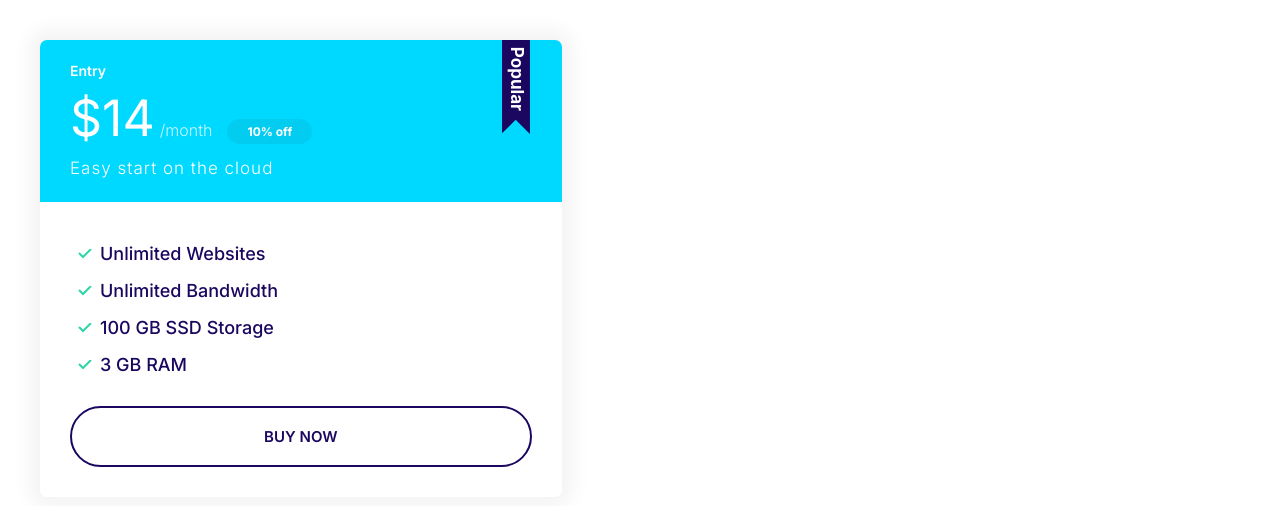
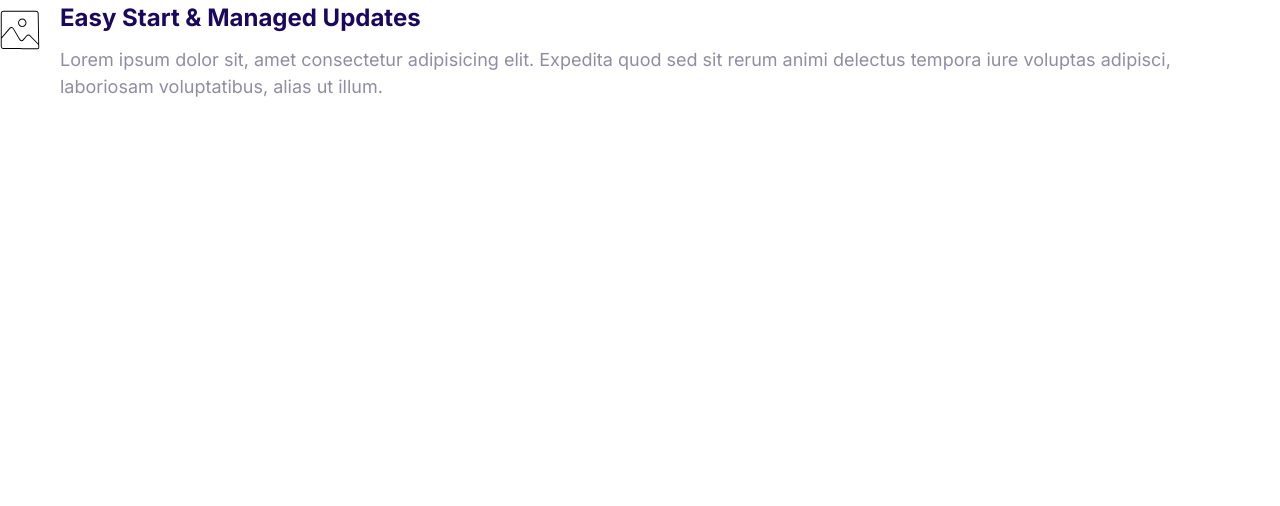
Before and after one commit to odman18/Moshify, a plain HTML site: page index.html in a window 1280 px wide. Drawn offline with Linux system fonts and the light colour scheme.

Commit message:
Implementing media component.

```diff
--- a/css/style.css
+++ b/css/style.css
@@ -306,6 +306,18 @@ font-size: 6rem;
         }
         .plan .item__list{
             font-weight: 500;
-            margin-bottom: 1rem;
         }
 }
+/*Media*/
+.media{
+    display: flex;
+}
+.media__title{
+    margin-top: 0;
+}
+.media__body{
+    margin: 0 2rem;
+}
+.media__image{
+    margin-top: 1rem;
+}
--- a/index.html
+++ b/index.html
@@ -15,26 +15,19 @@
     <title>Document</title>
   </head>
   <body>
-    <div style="width: 47%; padding: 4rem">
-      <div class="plan plan--popular">
-        <div class="card card--secondary">
-          <header class="card__header">
-            <h3 class="plan__name">Entry</h3>
-            <span class="plan__price">$14</span>
-            <span class="plan__billing-cycle">/month</span>
-            <span class="badge badge--secondary badge--small">10% off</span>
-            <span class="plan__description">Easy start on the cloud</span>
-          </header>
-          <div class="card__body">
-            <ul class="list list--tick">
-              <li class="item__list">Unlimited Websites</li>
-              <li class="item__list">Unlimited Bandwidth</li>
-              <li class="item__list">100 GB SSD Storage</li>
-              <li class="item__list">3 GB RAM</li>
-            </ul>
-            <button class="btn btn--outline btn--block">Buy Now</button>
-          </div>
-        </div>
+    <div class="media">
+      <div class="media__image">
+        <svg class="icon">
+          <use xlink:href="images/sprite.svg#snap"></use>
+        </svg>
+      </div>
+      <div class="media__body">
+        <h3 class="media__title">Easy Start & Managed Updates</h3>
+        <p>
+          Lorem ipsum dolor sit, amet consectetur adipisicing elit. Expedita
+          quod sed sit rerum animi delectus tempora iure voluptas adipisci,
+          laboriosam voluptatibus, alias ut illum.
+        </p>
       </div>
     </div>
   </body>
```
Also changed, not shown: components/media.html (added, +15 -0 lines).
